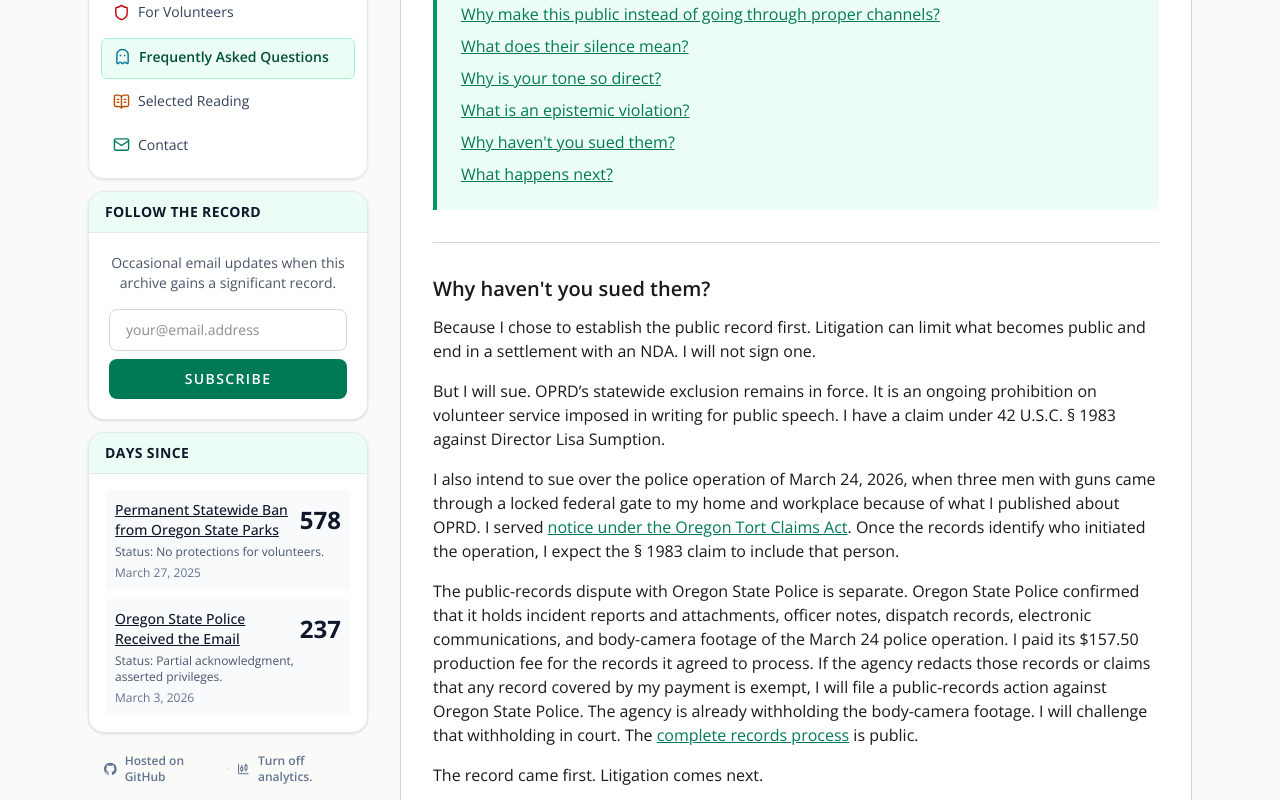
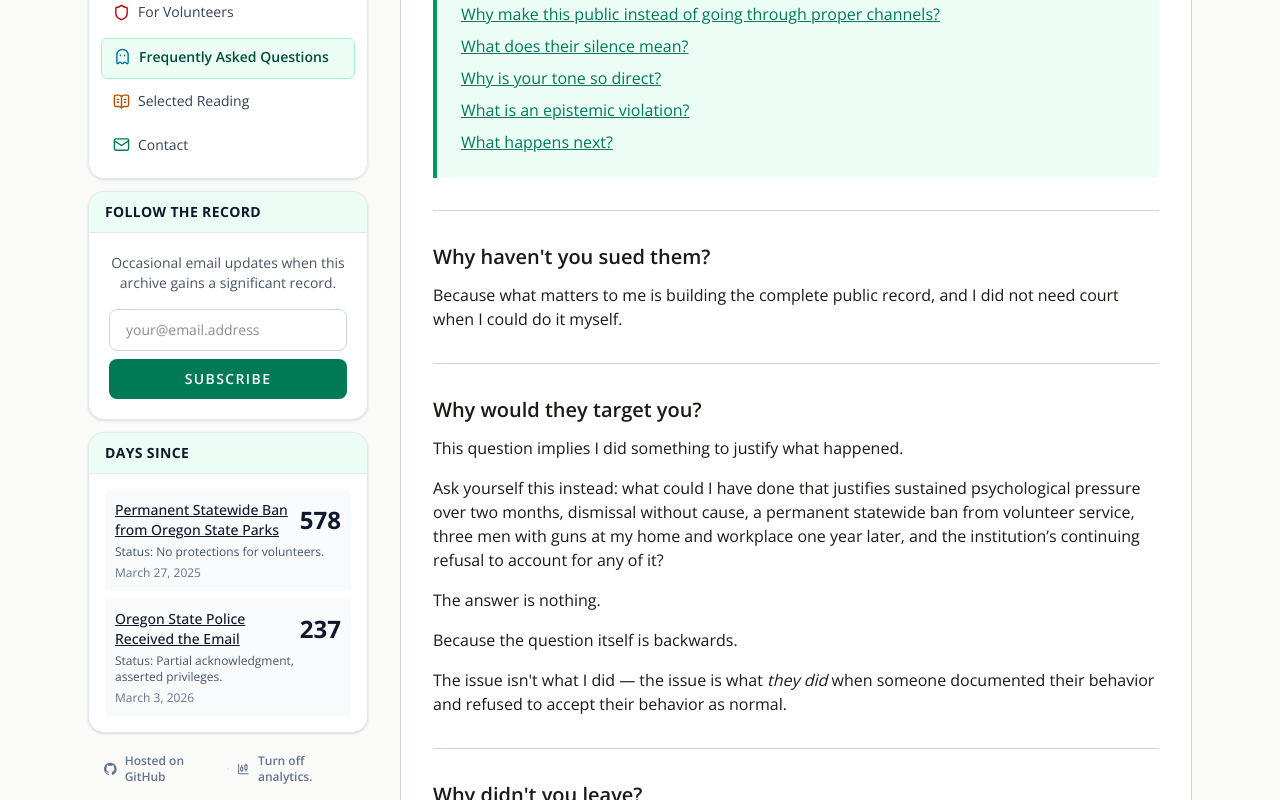
Before and after one commit to rswfire/rswfire.oprd, a Next.js app: page /faq in a window 1280 px wide. Shown: the part 800-1600 px from the top of the page. Built offline with nearby package versions, Linux system fonts and the light colour scheme.

Commit message:
FAQ: the first question, his answer

```diff
--- a/app/(archive)/faq/page.tsx
+++ b/app/(archive)/faq/page.tsx
@@ -41,11 +41,7 @@ export default function FAQPage() {
                         Why haven't you sued them?
                     </h2>
                     <div className="space-y-4">
-                        <div>Because I chose to establish the public record first. Litigation can limit what becomes public and end in a settlement with an NDA. I will not sign one.</div>
-                        <div>But I will sue. OPRD&rsquo;s statewide exclusion remains in force. It is an ongoing prohibition on volunteer service imposed in writing for public speech. I have a claim under 42 U.S.C. &sect; 1983 against Director Lisa Sumption.</div>
-                        <div>I also intend to sue over the police operation of March 24, 2026, when three men with guns came through a locked federal gate to my home and workplace because of what I published about OPRD. I served <Link href="/record/oprd/01KYFER0GR6CQHWMTVNTBJV58S" className="text-emerald-700 underline hover:text-emerald-600">notice under the Oregon Tort Claims Act</Link>. Once the records identify who initiated the operation, I expect the &sect; 1983 claim to include that person.</div>
-                        <div>The public-records dispute with Oregon State Police is separate. Oregon State Police confirmed that it holds incident reports and attachments, officer notes, dispatch records, electronic communications, and body-camera footage of the March 24 police operation. I paid its $157.50 production fee for the records it agreed to process. If the agency redacts those records or claims that any record covered by my payment is exempt, I will file a public-records action against Oregon State Police. The agency is already withholding the body-camera footage. I will challenge that withholding in court. The <Link href="/records/osp" className="text-emerald-700 underline hover:text-emerald-600">complete records process</Link> is public.</div>
-                        <div>The record came first. Litigation comes next.</div>
+                        <div>Because what matters to me is building the complete public record, and I did not need court when I could do it myself.</div>
                     </div>
                 </div>
 
@@ -291,18 +287,6 @@ export default function FAQPage() {
 
                 <hr className="border-t border-gray-300" />
 
-                {/* Question 13 */}
-                <div id="sue" className="scroll-mt-48">
-                    <h2 className="text-xl font-semibold mb-3">
-                        Why haven&rsquo;t you sued them?
-                    </h2>
-                    <div className="space-y-4">
-                        <div>Because what matters to me is building the complete public record, and I did not need court when I could do it myself.</div>
-                    </div>
-                </div>
-
-                <hr className="border-t border-gray-300" />
-
                 {/* Question 14 */}
                 <div id="next" className="scroll-mt-48">
                     <h2 className="text-xl font-semibold mb-3">
--- a/data/faq.ts
+++ b/data/faq.ts
@@ -23,6 +23,5 @@ export const FAQ_QUESTIONS: FaqQuestion[] = [
     { id: "silence", question: "What does their silence mean?" },
     { id: "tone", question: "Why is your tone so direct?" },
     { id: "epistemic", question: "What is an epistemic violation?" },
-    { id: "sue", question: "Why haven't you sued them?" },
     { id: "next", question: "What happens next?" },
 ];
```
